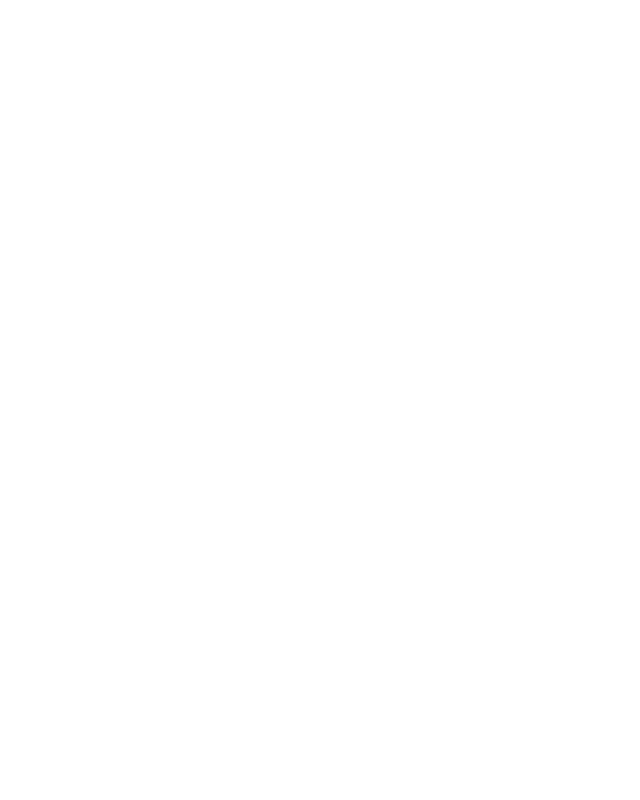
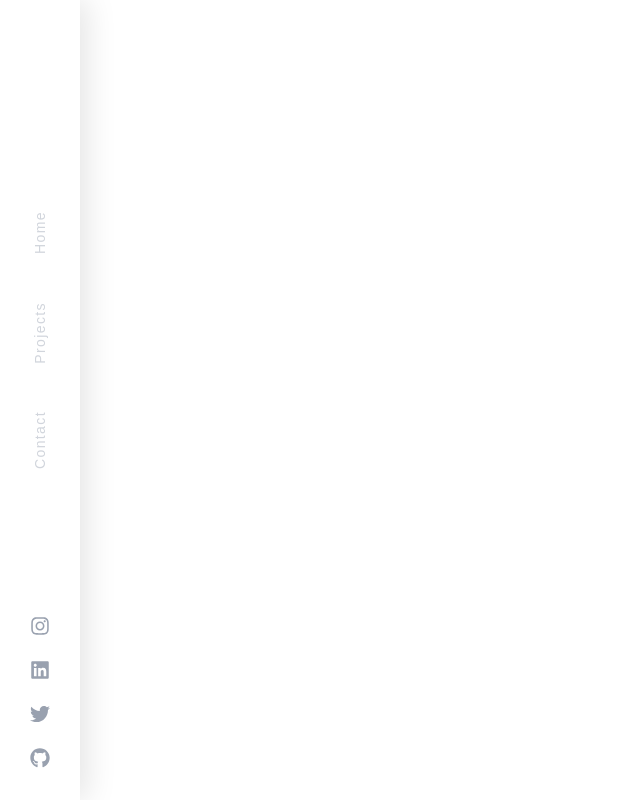
Before and after one commit to qwzynx/Portfolio, a Next.js app: page / in a window 1280 px wide. Shown: the whole page, without its empty margins (0-640 px from the left). Built offline with nearby package versions, Linux system fonts and the light colour scheme.

Commit message:
Adding the vertical navbar

```diff
--- /dev/null
+++ b/app/components/navbar.tsx
@@ -0,0 +1,57 @@
+import Link from "next/link";
+import { FaGithub, FaLinkedin, FaInstagram, FaTwitter } from "react-icons/fa";
+
+export default function Navbar() {
+  return (
+    <nav className="fixed left-0 top-0 h-screen w-20 flex flex-col items-center justify-between py-8 bg-white/5 backdrop-blur-md border-r border-white/10 shadow-[8px_0_30px_rgba(0,0,0,0.1)] z-50">
+      {/* Logo */}
+      <div className="w-full flex justify-center">
+        <Link href="/" className="text-white text-2xl font-bold tracking-tighter" style={{ fontFamily: 'Cal Sans' }}>
+          MG
+        </Link>
+      </div>
+
+      {/* Primary Links */}
+      <div className="flex flex-col gap-12 items-center text-gray-300">
+        <Link
+          href="/"
+          className="hover:text-white transition-colors duration-300 tracking-widest text-sm font-medium"
+          style={{ writingMode: 'vertical-rl', transform: 'rotate(180deg)' }}
+        >
+          Home
+        </Link>
+        <Link
+          href="/projects"
+          className="hover:text-white transition-colors duration-300 tracking-widest text-sm font-medium"
+          style={{ writingMode: 'vertical-rl', transform: 'rotate(180deg)' }}
+        >
+          Projects
+        </Link>
+        <Link
+          href="/contact"
+          className="hover:text-white transition-colors duration-300 tracking-widest text-sm font-medium"
+          style={{ writingMode: 'vertical-rl', transform: 'rotate(180deg)' }}
+        >
+          Contact
+        </Link>
+      </div>
+
+      {/* Social Icons */}
+      <div className="flex flex-col gap-6 items-center text-gray-400">
+        <a href="#" target="_blank" rel="noopener noreferrer" className="hover:text-white transition-colors duration-300">
+          <FaInstagram size={20} />
+        </a>
+        <a href="#" target="_blank" rel="noopener noreferrer" className="hover:text-white transition-colors duration-300">
+          <FaLinkedin size={20} />
+        </a>
+        <a href="#" target="_blank" rel="noopener noreferrer" className="hover:text-white transition-colors duration-300">
+          <FaTwitter size={20} />
+        </a>
+        <a href="#" target="_blank" rel="noopener noreferrer" className="hover:text-white transition-colors duration-300">
+          <FaGithub size={20} />
+        </a>
+      </div>
+
+    </nav>
+  );
+}
--- a/app/globals.css
+++ b/app/globals.css
@@ -1,4 +1,5 @@
 @import "tailwindcss";
+@import url('https://fonts.googleapis.com/css?family=Cal%20Sans:700|DM%20Sans:400');
 
 :root {
   --background: #ffffff;
@@ -8,8 +9,8 @@
 @theme inline {
   --color-background: var(--background);
   --color-foreground: var(--foreground);
-  --font-sans: var(--font-geist-sans);
-  --font-mono: var(--font-geist-mono);
+  --font-sans: 'DM Sans', sans-serif;
+  --font-heading: 'Cal Sans', sans-serif;
 }
 
 @media (prefers-color-scheme: dark) {
@@ -19,8 +20,28 @@
   }
 }
 
+html {font-size: 100%;} /* 16px */
+
 body {
   background: var(--background);
   color: var(--foreground);
-  font-family: Arial, Helvetica, sans-serif;
+  font-family: 'DM Sans', sans-serif;
+  font-weight: 400;
 }
+
+h1, h2, h3, h4, h5 {
+  font-family: 'Cal Sans', sans-serif;
+  font-weight: 700;
+}
+
+h1 {font-size: 4.210rem; /* 67.36px */}
+
+h2 {font-size: 3.158rem; /* 50.56px */}
+
+h3 {font-size: 2.369rem; /* 37.92px */}
+
+h4 {font-size: 1.777rem; /* 28.48px */}
+
+h5 {font-size: 1.333rem; /* 21.28px */}
+
+small {font-size: 0.750rem; /* 12px */}
--- a/app/layout.tsx
+++ b/app/layout.tsx
@@ -1,16 +1,6 @@
 import type { Metadata } from "next";
-import { Geist, Geist_Mono } from "next/font/google";
+import Navbar from "./components/navbar";
 import "./globals.css";
-
-const geistSans = Geist({
-  variable: "--font-geist-sans",
-  subsets: ["latin"],
-});
-
-const geistMono = Geist_Mono({
-  variable: "--font-geist-mono",
-  subsets: ["latin"],
-});
 
 export const metadata: Metadata = {
   title: "Create Next App",
@@ -23,11 +13,13 @@
   children: React.ReactNode;
 }>) {
   return (
-    <html
-      lang="en"
-      className={`${geistSans.variable} ${geistMono.variable} h-full antialiased`}
-    >
-      <body className="min-h-full flex flex-col">{children}</body>
+    <html lang="en" className="h-full antialiased dark">
+      <body className="min-h-full flex bg-background text-foreground">
+        <Navbar />
+        <main className="flex-1 pl-20">
+          {children}
+        </main>
+      </body>
     </html>
   );
 }
--- a/package.json
+++ b/package.json
@@ -9,9 +9,11 @@
     "lint": "eslint"
   },
   "dependencies": {
+    "lucide-react": "^1.7.0",
     "next": "16.2.2",
     "react": "19.2.4",
-    "react-dom": "19.2.4"
+    "react-dom": "19.2.4",
+    "react-icons": "^5.6.0"
   },
   "devDependencies": {
     "@tailwindcss/postcss": "^4",
```
Also changed, not shown: app/components/contact.tsx (added), app/components/projects.tsx (added), app/components/techStack.tsx (added), 1 other file (tests, documents, lock files or other folders).
